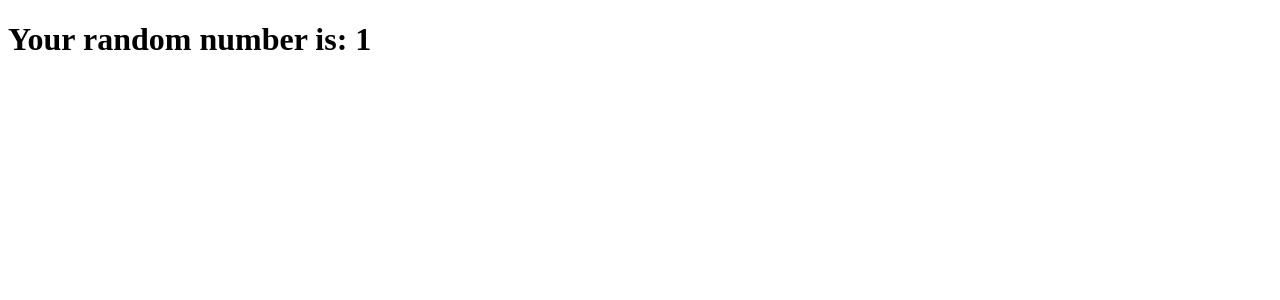
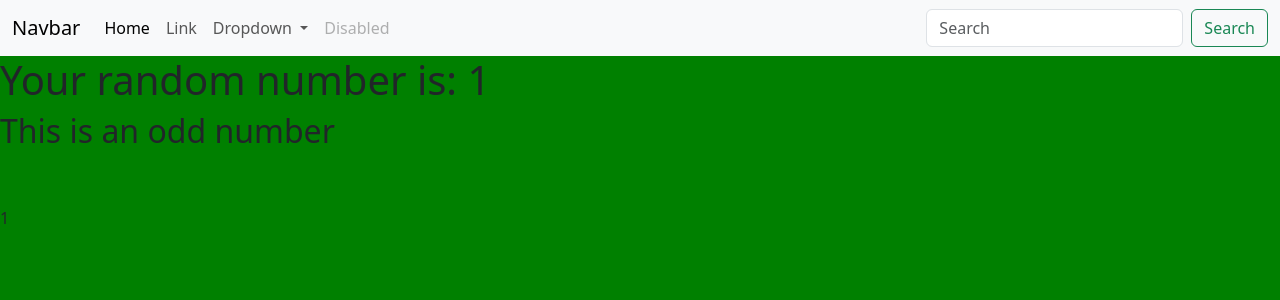
Before and after one commit to Npetr0v97/frontend-course, a Node server app: page /random in a window 1280 px wide. Shown: the top 300 px of the page. Run offline with Node 20, Linux system fonts and the light colour scheme.

Commit message:
ejs partials and conditionals

```diff
--- a/express_prj/app2.js
+++ b/express_prj/app2.js
@@ -2,6 +2,8 @@ const express = require("express");
 const path = require("path"); //module from node required for setting the proper path for the views for the templating engine
 
 const app = express();
+
+app.use(express.static(path.join(__dirname, "/public")));
 
 app.set("view engine", "ejs"); //setting the templating engine to ejs. No need to require ejs because with the set method ejs gets required behind the scenes
 app.set("views", path.join(__dirname, "/views")); //this sets the property of views meaning that it will search for the template located in __dirname/views which means the location of the js file and a directory called "views"
--- /dev/null
+++ b/express_prj/public/app.css
@@ -0,0 +1,3 @@
+body {
+  background-color: green;
+}
--- /dev/null
+++ b/express_prj/views/partials/closing_footer.ejs
@@ -0,0 +1,13 @@
+
+<script
+  src="https://cdn.jsdelivr.net/npm/@popperjs/core@2.11.8/dist/umd/popper.min.js"
+  integrity="sha384-I7E8VVD/ismYTF4hNIPjVp/Zjvgyol6VFvRkX/vR+Vc4jQkC+hVqc2pM8ODewa9r"
+  crossorigin="anonymous"
+></script>
+<script
+  src="https://cdn.jsdelivr.net/npm/bootstrap@5.3.0/dist/js/bootstrap.min.js"
+  integrity="sha384-fbbOQedDUMZZ5KreZpsbe1LCZPVmfTnH7ois6mU1QK+m14rQ1l2bGBq41eYeM/fS"
+  crossorigin="anonymous"
+></script>
+</body>
+</html>
--- /dev/null
+++ b/express_prj/views/partials/head.ejs
@@ -0,0 +1,17 @@
+<!DOCTYPE html>
+<html lang="en">
+  <head>
+    <meta charset="UTF-8" />
+    <meta name="viewport" content="width=device-width, initial-scale=1.0" />
+    <link
+      href="https://cdn.jsdelivr.net/npm/bootstrap@5.3.0/dist/css/bootstrap.min.css"
+      rel="stylesheet"
+      integrity="sha384-9ndCyUaIbzAi2FUVXJi0CjmCapSmO7SnpJef0486qhLnuZ2cdeRhO02iuK6FUUVM"
+      crossorigin="anonymous"
+    />
+    <link rel="stylesheet" href="/app.css" />
+
+    <title>Whatever</title>
+  </head>
+</html>
+<body></body>
--- /dev/null
+++ b/express_prj/views/partials/navbar.ejs
@@ -0,0 +1,57 @@
+<nav class="navbar navbar-expand-lg bg-body-tertiary">
+  <div class="container-fluid">
+    <a class="navbar-brand" href="#">Navbar</a>
+    <button
+      class="navbar-toggler"
+      type="button"
+      data-bs-toggle="collapse"
+      data-bs-target="#navbarSupportedContent"
+      aria-controls="navbarSupportedContent"
+      aria-expanded="false"
+      aria-label="Toggle navigation"
+    >
+      <span class="navbar-toggler-icon"></span>
+    </button>
+    <div class="collapse navbar-collapse" id="navbarSupportedContent">
+      <ul class="navbar-nav me-auto mb-2 mb-lg-0">
+        <li class="nav-item">
+          <a class="nav-link active" aria-current="page" href="#">Home</a>
+        </li>
+        <li class="nav-item">
+          <a class="nav-link" href="#">Link</a>
+        </li>
+        <li class="nav-item dropdown">
+          <a
+            class="nav-link dropdown-toggle"
+            href="#"
+            role="button"
+            data-bs-toggle="dropdown"
+            aria-expanded="false"
+          >
+            Dropdown
+          </a>
+          <ul class="dropdown-menu">
+            <li><a class="dropdown-item" href="#">Action</a></li>
+            <li><a class="dropdown-item" href="#">Another action</a></li>
+            <li><hr class="dropdown-divider" /></li>
+            <li>
+              <a class="dropdown-item" href="#">Something else here</a>
+            </li>
+          </ul>
+        </li>
+        <li class="nav-item">
+          <a class="nav-link disabled">Disabled</a>
+        </li>
+      </ul>
+      <form class="d-flex" role="search">
+        <input
+          class="form-control me-2"
+          type="search"
+          placeholder="Search"
+          aria-label="Search"
+        />
+        <button class="btn btn-outline-success" type="submit">Search</button>
+      </form>
+    </div>
+  </div>
+</nav>
--- a/express_prj/views/random.ejs
+++ b/express_prj/views/random.ejs
@@ -1,11 +1,12 @@
-<!DOCTYPE html>
-<html lang="en">
-  <head>
-    <meta charset="UTF-8" />
-    <meta name="viewport" content="width=device-width, initial-scale=1.0" />
-    <title>Random</title>
-  </head>
-  <body>
-    <h1>Your random number is: <%= rand %></h1>
-  </body>
-</html>
+<%- include("partials/head") %> <%- include("partials/navbar") %>
+<h1>Your random number is: <%= rand %></h1>
+
+<% if (rand % 2 === 0) { %>
+<h2>This is an even number</h2>
+<%} else { %>
+<h2>This is an odd number</h2>
+<% } %>
+<br />
+<% for (let i =1; i <=rand; i++ ) { %>
+<br />
+<%= i %> <% } %> <%- include("partials/closing_footer") %>
```
Also changed, not shown: express_prj/views/home.ejs (+26 -37 lines), express_prj/views/subreddit.ejs (+4 -10 lines).
